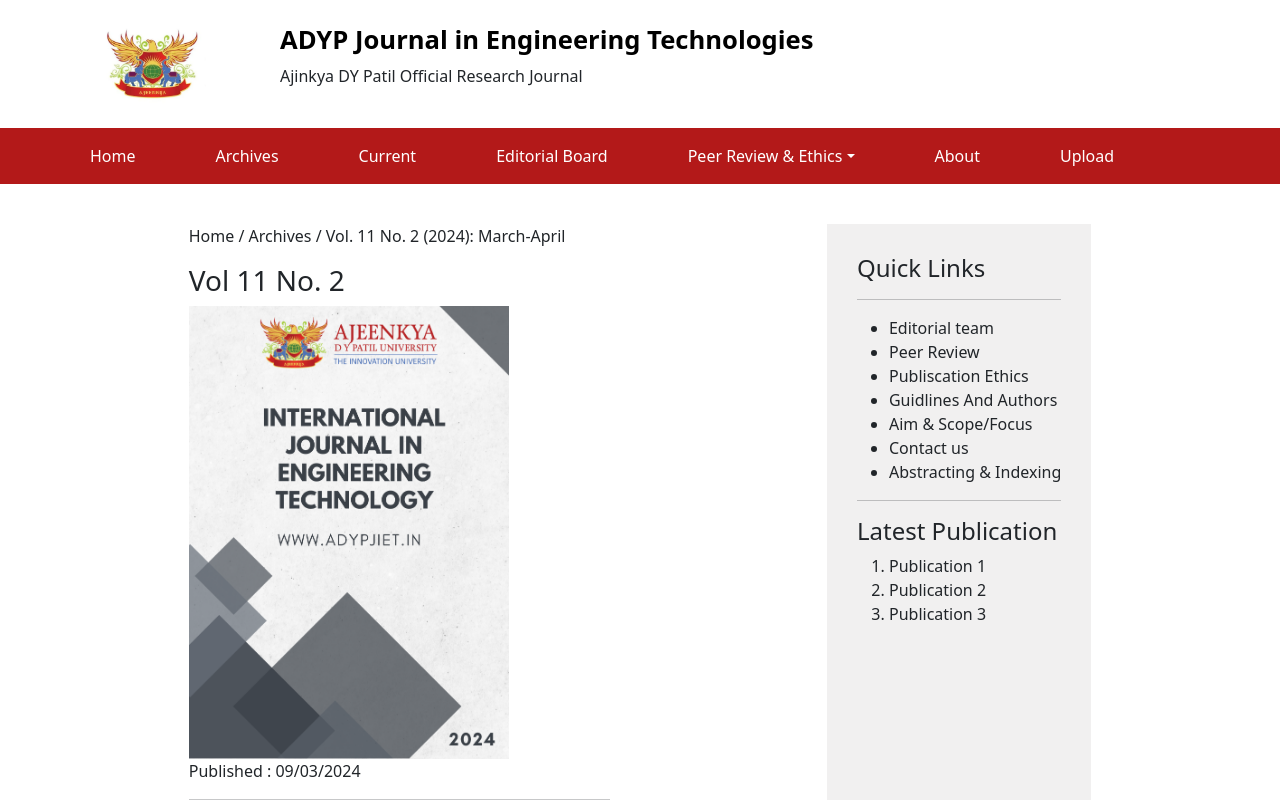
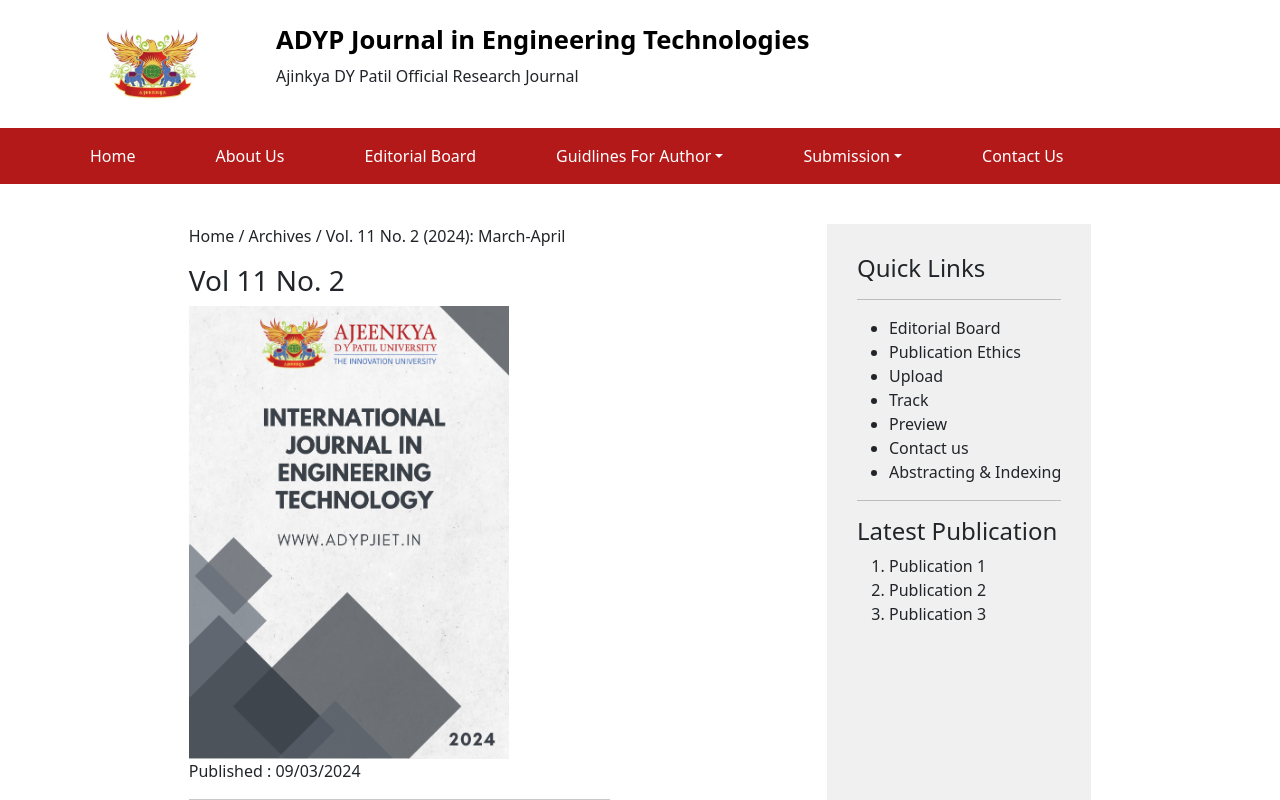
Before and after one commit to harshv06/ADYPU_JOURNAL_FRONTEND, a React (Vite) app: page / in a window 1280 px wide. Shown: the top 800 px of the page. Built offline with nearby package versions, Linux system fonts and the light colour scheme.

Commit message:
changes2

```diff
--- a/package.json
+++ b/package.json
@@ -23,6 +23,6 @@
     "eslint-plugin-react": "^7.33.2",
     "eslint-plugin-react-hooks": "^4.6.0",
     "eslint-plugin-react-refresh": "^0.4.5",
-    "vite": "^5.1.4"
+    "vite": "^5.3.5"
   }
 }
--- a/src/App.jsx
+++ b/src/App.jsx
@@ -11,6 +11,7 @@
 import Admin from './components/pages/Admin'
 
 import Home from './components/Home'
+import Contact from './components/contact/Contact'
 
 function App() {
   return (
@@ -24,6 +25,7 @@
            {/* <Route path='/admin' element={<Admin/>}/>  */}
            <Route path='/aboutinstitute' element={<Aboutinstitute/>}/>
            <Route path='/admin' element={<Admin/>}/>
+           <Route path='/contact' element={<Contact/>}/>
          </Routes>
       </BrowserRouter>
 
--- a/src/components/Footer.css
+++ b/src/components/Footer.css
@@ -1,6 +1,7 @@
 .footer{
     background-color: #d0ceceba;;
     padding: 40px;
+    margin-top: 50px;
 }
 
 h5{
--- a/src/components/Home.jsx
+++ b/src/components/Home.jsx
@@ -32,11 +32,11 @@
           <h4>Quick Links</h4>
           <hr />
           <ul>
-            <li>Editorial team</li>
-            <li>Peer Review</li>
-            <li>Publiscation Ethics</li>
-            <li>Guidlines And Authors</li>
-            <li>Aim & Scope/Focus</li>
+            <li>Editorial Board</li>
+            <li>Publication Ethics</li>
+            <li>Upload</li>
+            <li>Track</li>
+            <li>Preview</li>
             <li>Contact us</li>
             <li>Abstracting & Indexing</li>
           </ul>
--- /dev/null
+++ b/src/components/contact/Contact.css
@@ -0,0 +1,16 @@
+.map{
+    width:"600";
+    height:"450";
+    style:"border:0";
+    allowfullscreen:"";
+    loading:"lazy";
+    referrerpolicy:"no-referrer-when-downgrade";
+}
+
+h4{
+    /* color: red; */
+}
+
+.row{
+    width: 100%;
+}
--- /dev/null
+++ b/src/components/contact/Contact.jsx
@@ -0,0 +1,30 @@
+import React from 'react'
+import Navbar from '../navbar'
+import Footer from '../Footer'
+import './Contact.css'
+
+const Contact = () => {
+    return (
+        <>
+            <Navbar />
+            <div className='row'>
+                <div className='container col-md-4'>
+                    <p>For queries please feel free to contact at</p>
+                    <h4>Ajeenkya DY Patil University
+                        DY Patil Knowledge City Road Via Lohgaon, Airport Rd, Charholi Budruk, Pune, Maharashtra 412105</h4>
+
+                    <h4>Email : editor@adypjiet.in</h4>
+                    <h4>Phone: 020-40555555 Ex. 4006</h4>
+                </div>
+
+                <div className="container col-md-6">
+                    <iframe className='map' src="https://www.google.com/maps/embed?pb=!1m14!1m8!1m3!1d15123.805429562377!2d73.90888476137697!3d18.621257512347587!3m2!1i1024!2i768!4f13.1!3m3!1m2!1s0x3bc2c72dcca82637%3A0x95182b8e7a6a0910!2sAjeenkya%20DY%20Patil%20School%20of%20Engineering%2C%20(SPPU)!5e0!3m2!1sen!2sin!4v1722425486107!5m2!1sen!2sin" width={600} height={450} ></iframe>
+                </div>
+            </div>
+            <Footer />
+
+        </>
+    )
+}
+
+export default Contact
--- a/src/components/navbar.jsx
+++ b/src/components/navbar.jsx
@@ -1,6 +1,8 @@
 import React from 'react'
 import './navbar.css'
 import { Link } from 'react-router-dom'
+import Img from '../../src/Images/logo.png'
+
 
 function Navbar() {
     return (
@@ -8,14 +10,14 @@
             <div className='container justify-content-center p-4' id='nav-tab'>
 
                 <div className='row'>
-                <div className='col-4 col-sm-2'>
+                    <div className='col-4 col-sm-2'>
                         {/* <form action="">
                             <div className='container'>
                             <input class=" searchbar" type="search" placeholder="Search" aria-label="Search" />
                             <button class="btn btn-outline-danger" type="submit">Search</button>
                             </div>
                         </form> */}
-                        <img src="src\Images\logo.png" alt="" className='logo'/>
+                        <img src={Img} alt="" className='logo' />
 
                     </div>
                     <div className='col-8 col-sm-10 align-self-center justify-content-start'>
@@ -40,6 +42,12 @@
                                 <li class="nav-item">
                                     <Link to='/' className='nav-link'>Home</Link>
                                 </li>
+                                <li class="nav-item ">
+                                    <Link to='/aboutinstitute' className='nav-link'>About Us</Link>
+                                </li>
+                                <li class="nav-item">
+                                    <a class="nav-link" aria-current="page" href="#">Editorial Board</a>
+                                </li>
                                 {/* <li class="nav-item dropdown">
                                     <a class="nav-link dropdown-toggle" href="#" role="button" data-bs-toggle="dropdown" aria-expanded="false">
                                         Archives
@@ -51,52 +59,39 @@
                                         <li><a class="dropdown-item" href="#">Something else here</a></li>
                                     </ul>
                                 </li> */}
-                                <li class="nav-item">
-                                    <a class="nav-link" aria-current="page" href="#">Archives</a>
-                                </li>
-                                <li class="nav-item">
-                                    <a class="nav-link" aria-current="page" href="#">Current</a>
-                                </li>
-                                <li class="nav-item">
-                                    <a class="nav-link" aria-current="page" href="#">Editorial Board</a>
-                                </li>
-                                {/* <li class="nav-item dropdown">
-                                    <a class="nav-link dropdown-toggle" href="#" role="button" data-bs-toggle="dropdown" aria-expanded="false">
-                                        Editorial Committe
-                                    </a>
-                                    <ul class="dropdown-menu">
-                                        <li><a class="dropdown-item" href="#">Action</a></li>
-                                        <li><a class="dropdown-item" href="#">Another action</a></li>
-                                        <li><hr class="dropdown-divider" /></li>
-                                        <li><a class="dropdown-item" href="#">Something else here</a></li>
-                                    </ul>
+                                {/* <li class="nav-item">
+                                    <a class="nav-link" aria-current="page" href="#">Guidlines For Author</a>
                                 </li> */}
+
 
                                 <li class="nav-item dropdown">
                                     <a class="nav-link dropdown-toggle" href="#" role="button" data-bs-toggle="dropdown" aria-expanded="false">
-                                        Peer Review & Ethics
+                                        Guidlines For Author
                                     </a>
                                     <ul class="dropdown-menu">
-                                        <li><a class="dropdown-item" href="#">Action</a></li>
-                                        <li><a class="dropdown-item" href="#">Another action</a></li>
-                                        <li><hr class="dropdown-divider" /></li>
-                                        <li><a class="dropdown-item" href="#">Something else here</a></li>
+                                        <li><a class="dropdown-item" href="#">Publication Etics</a></li>
+                                        <li><a class="dropdown-item" href="#">Preview</a></li>
                                     </ul>
                                 </li>
 
-                                <li class="nav-item ">
+                                <li class="nav-item dropdown">
+                                    <a class="nav-link dropdown-toggle" href="#" role="button" data-bs-toggle="dropdown" aria-expanded="false">
+                                        Submission
+                                    </a>
+                                    <ul class="dropdown-menu">
+                                        <Link to='/upload' className='dropdown-item'>Upload</Link>
+                                        <Link to='/' className='dropdown-item'>Tracking</Link>
 
-                                        <Link to='/aboutinstitute' className='nav-link'>About</Link>
+                                    </ul>
+                                </li>
 
-                                    {/* <ul class="dropdown-menu">
-                                        <li><a class="dropdown-item" href="#">About Journal</a></li>
-                                        <li>
-                                        </li>
-                                    </ul> */}
-                                </li>
+                                {/* <li class="nav-item">
+                                    <a class="nav-link" aria-current="page" href="#">Submission</a>
+                                </li> */}
+
                                 <li class="nav-item">
                                     {/* <a class="nav-link active" aria-current="page" href="">Home</a> */}
-                                    <Link to='/upload' className='nav-link'>Upload</Link>
+                                    <Link to='/contact' className='nav-link'>Contact Us</Link>
                                 </li>
                             </ul>
                             <form class="d-flex" role="search"> </form>
--- a/src/components/pages/Aboutinstitute.jsx
+++ b/src/components/pages/Aboutinstitute.jsx
@@ -1,5 +1,6 @@
 import React from 'react'
 import Navbar from '../navbar'
+import Footer from '../Footer'
 
 function Aboutinstitute() {
     return (
@@ -28,7 +29,7 @@
                     We are a purpose-driven institution committed to nurturing knowledge domains and inquiries. Our ambition remains to shape individuals into the visionaries, thinkers, and trailblazers of the future, which makes the institution a catalyst for transformation.
                 </p>
             </div>
-
+            <Footer/>
         </>
     )
 }
```
Also changed, not shown: 1 other file (tests, documents, lock files or other folders). Lines whose indentation alone changed are shown as unchanged.
